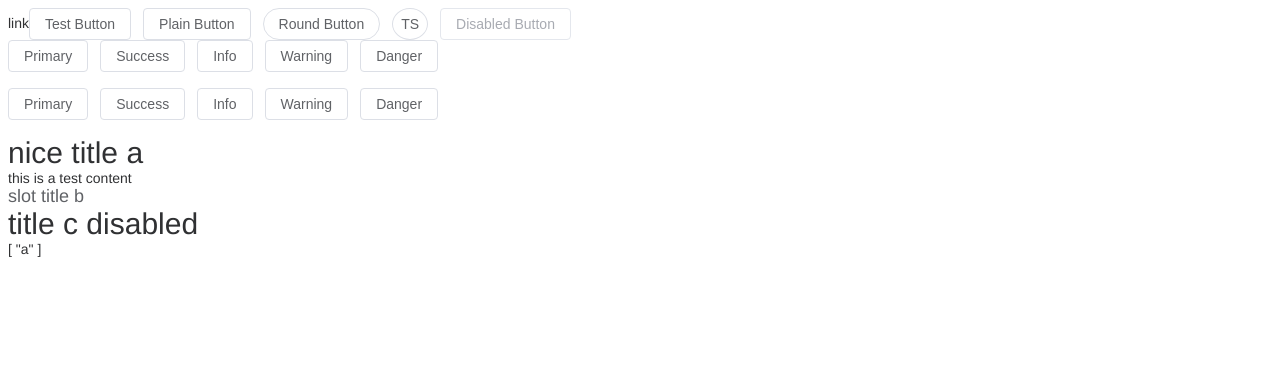
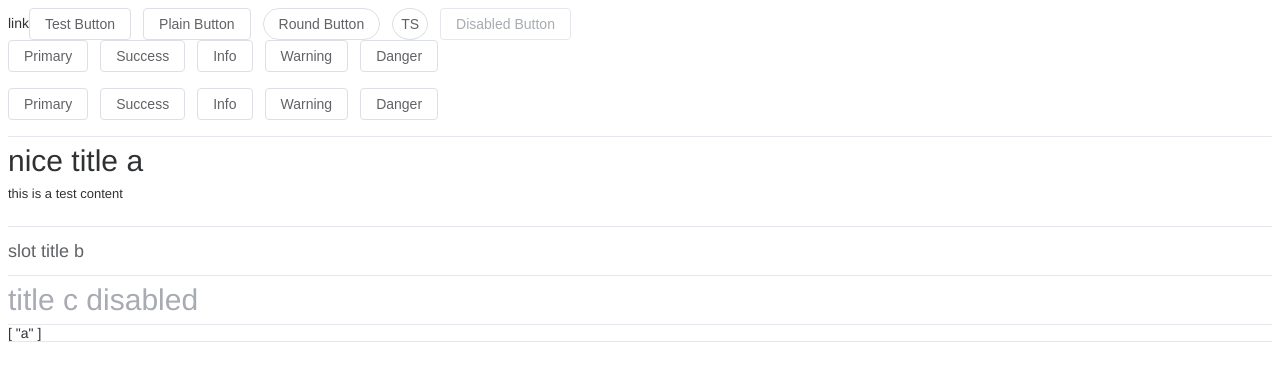
Before and after one commit to zeehomy/ts-element, a Vue app: page / in a window 1280 px wide. Shown: the top 380 px of the page. Built offline with nearby package versions, Linux system fonts and the light colour scheme.

Commit message:
feat: update add watch

```diff
--- a/src/App.vue
+++ b/src/App.vue
@@ -11,13 +11,19 @@
 
 const buttonReference = ref<ButtonInstance | null>(null);
 
-const activeNames = ref(['a']);
+const activeNames = ref(['a', 'b']);
 
 onMounted(() => {
   if (buttonReference.value) {
     console.log('buttonReference buttonVariable', buttonReference.value.buttonVariable);
     console.log('buttonReference ref', buttonReference.value.ref);
   }
+
+  setTimeout(() => {
+
+    activeNames.value = ['a'];
+
+  }, 2000);
 })
 </script>
 
--- a/src/components/Collapse/CollapseItem.vue
+++ b/src/components/Collapse/CollapseItem.vue
@@ -42,6 +42,10 @@
     }"
   >
     <div class="ts-collapse-item__header"
+      :class="{
+        'is-disabled': disabled,
+        'is-active': isActiveCollapseItem
+      }"
       :id="`item-header-${name}`"
       @click="handleClickCollapseItemHeader(name)"
     >
@@ -49,12 +53,14 @@
         {{ title }}
       </slot>
     </div>
+    <Transition name="fade">
       <div class="ts-collapse-item__content"
         :id="`item-content-${name}`"
         v-show="isActiveCollapseItem"
       >
         <slot></slot>
       </div>
+    </Transition>
   </div>
 </template>
 <style scoped>
--- /dev/null
+++ b/src/components/Collapse/index.css
@@ -0,0 +1,60 @@
+.ts-collapse {
+  --ts-collapse-border-color: var(--ts-border-color-light);
+  --ts-collapse-header-height: 48px;
+  --ts-collapse-header-bg-color: var(--ts-fill-color-blank);
+  --ts-collapse-header-text-color: var(--ts-text-color-primary);
+  --ts-collapse-header-font-size: 13px;
+  --ts-collapse-content-bg-color: var(--ts-fill-color-blank);
+  --ts-collapse-content-font-size: 13px;
+  --ts-collapse-content-text-color: var(--ts-text-color-primary);
+  --ts-collapse-disabled-text-color: var(--ts-disabled-text-color);
+  --ts-collapse-disabled-border-color: var(--ts-border-color-lighter);
+  border-top: 1px solid var(--ts-collapse-border-color);
+  border-bottom: 1px solid var(--ts-collapse-border-color);
+}
+.ts-collapse-item__header {
+  display: flex;
+  align-items: center;
+  justify-content: space-between;
+  height: var(--ts-collapse-header-height);
+  line-height: var(--ts-collapse-header-height);
+  background-color: var(--ts-collapse-header-bg-color);
+  color: var(--ts-collapse-header-text-color);
+  cursor: pointer;
+  font-size: var(--ts-collapse-header-font-size);
+  font-weight: 500;
+  transition: border-bottom-color var(--ts-transition-duration);
+  outline: none;
+  border-bottom: 1px solid var(--ts-collapse-border-color);
+
+  &.is-disabled {
+    color: var(--ts-collapse-disabled-text-color);
+    cursor: not-allowed;
+    background-image: none;
+  }
+  &.is-active {
+    border-bottom-color: transparent;
+    .header-angle {
+      transform: rotate(90deg);
+    }
+  }
+}
+.ts-collapse-item__content {
+  will-change: height;
+  background-color: var(--ts-collapse-content-bg-color);
+  overflow: hidden;
+  box-sizing: border-box;
+  font-size: var(--ts-collapse-content-font-size);
+  color: var(--ts-collapse-content-text-color);
+  border-bottom: 1px solid var(--ts-collapse-border-color);
+  padding-bottom: 25px;
+}
+
+.fade-enter-active,
+.fade-leave-active {
+  transition: opacity 0.5s ease;
+}
+.fade-enter-from,
+.fade-leave-to {
+  opacity: 0;
+}
--- a/src/components/Collapse/index.vue
+++ b/src/components/Collapse/index.vue
@@ -3,7 +3,7 @@
  * @FilePath: \ts-element\src\components\Collapse\index.vue
 -->
 <script setup lang="ts">
-import { ref, provide } from 'vue';
+import { ref, provide, watch } from 'vue';
 import type { collapseItemNameType, CollapseProps, CollapseEmits } from './types';
 import { collapseCotextKey } from './types';
 
@@ -20,6 +20,11 @@
 
 // const model = defineModel();
 const emits = defineEmits<CollapseEmits>();
+
+// 侦听器
+watch(() => props.modelValue, () => {
+  activeNamesArr.value = props.modelValue;
+});
 
 const activeNamesArr = ref<collapseItemNameType[]>(modelValue);
 
--- a/src/styles/index.css
+++ b/src/styles/index.css
@@ -1,3 +1,4 @@
 @import './vars.css';
 @import './reset.css';
 @import '../components/Button/index.css';
+@import '../components/Collapse/index.css';
```
Lines whose indentation alone changed are shown as unchanged.
